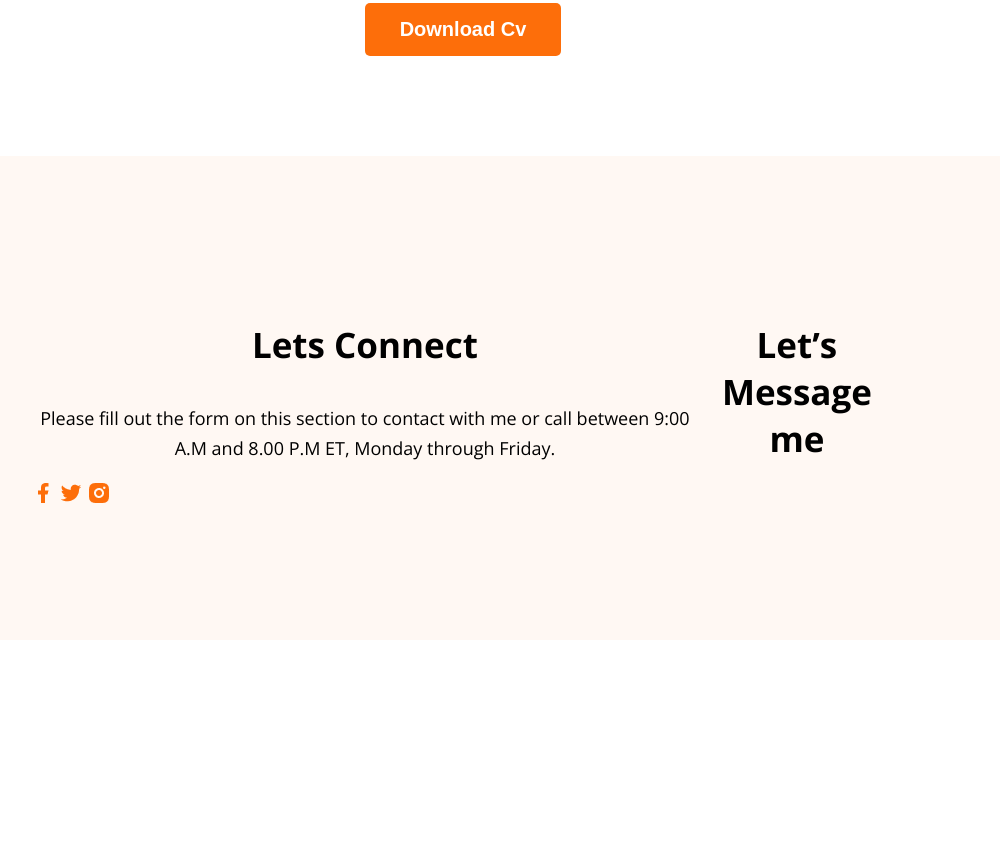
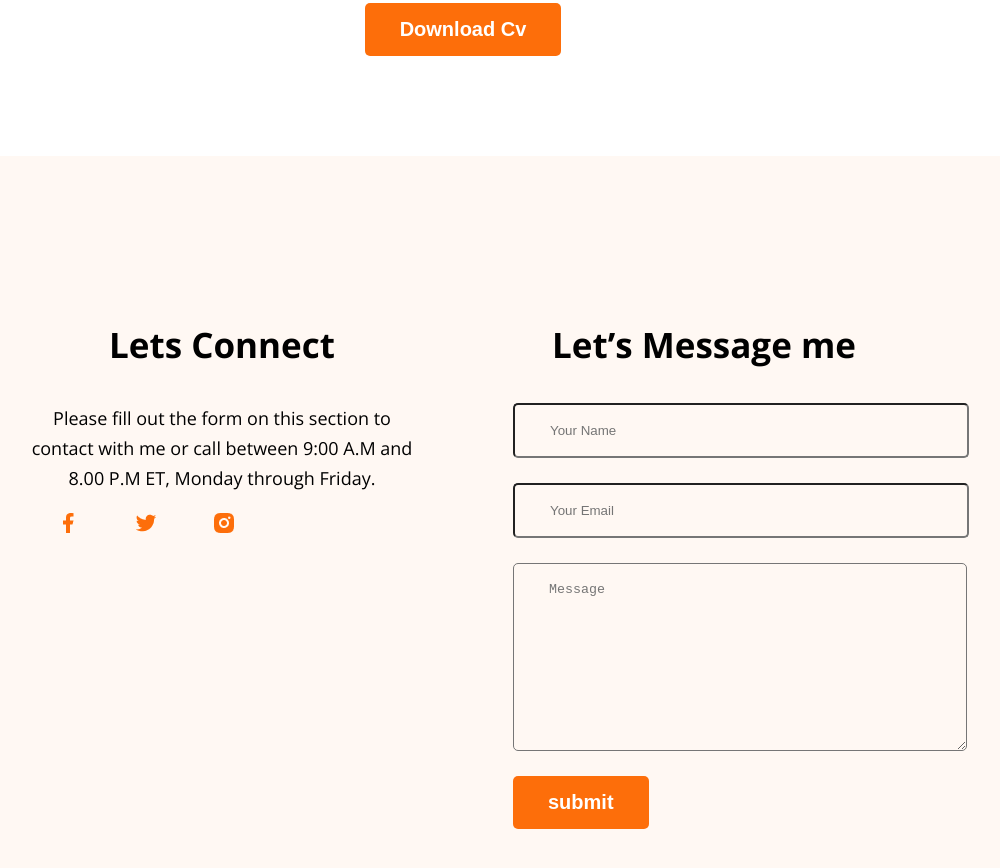
Before and after one commit to 0444Sajib/web-developer-portfolio, a plain HTML site: page index.html in a window 1280 px wide. Shown: the part 3339-4207 px from the top of the page, without its empty margins (177-1177 px from the left). Before the commit the page ends 3987 px from the top, so only its background shows below. Drawn offline with nearby package versions, Linux system fonts and the light colour scheme.

Commit message:
Finished Footer with Content

```diff
--- a/index.html
+++ b/index.html
@@ -202,7 +202,12 @@
         </div>
         <div class="footer-column">
             <h3 class="section-title">Let’s Message me</h3>
-            <p class="section-description"></p>
+           <form class="content" >
+            <input type="text" placeholder="Your Name">
+            <input type="email" placeholder="Your Email">
+            <textarea name="" id="" cols="30" rows="10" placeholder="Message"></textarea>
+            <input class="btn-primary" type="submit" value="submit">
+           </form>
 
         </div>
 
--- a/styles/portfolio.css
+++ b/styles/portfolio.css
@@ -200,7 +200,8 @@ main section {
 
 
 }
-.resume-item-institute{
+
+.resume-item-institute {
     margin-bottom: 20px;
     margin-top: 0px;
 }
@@ -212,18 +213,41 @@ main section {
 
 
 }
-.resume-container hr{
+
+.resume-container hr {
     margin: 30px;
 }
-.download-cv{
+
+.download-cv {
     text-align: center;
     margin-top: 50px;
 }
+
 /* Footer Styles */
-footer{
+footer {
     display: flex;
+    gap: 100px;
     background-color: #FFF8F3;
     margin-top: 100px;
     padding: 130px 200px;
 
 }
+
+.footer-column {
+    width: 50%;
+}
+.social-links a{
+    margin: 25px;
+}
+
+.content input[type="text"], .content input[type="email"],
+textarea {
+    display: block;
+    margin-bottom: 25px;
+    padding: 18px 35px;
+    color: #757575;
+    border-radius: 5px;
+    background: #FFF;
+    background: 0;
+    width: 100%;
+}
```
